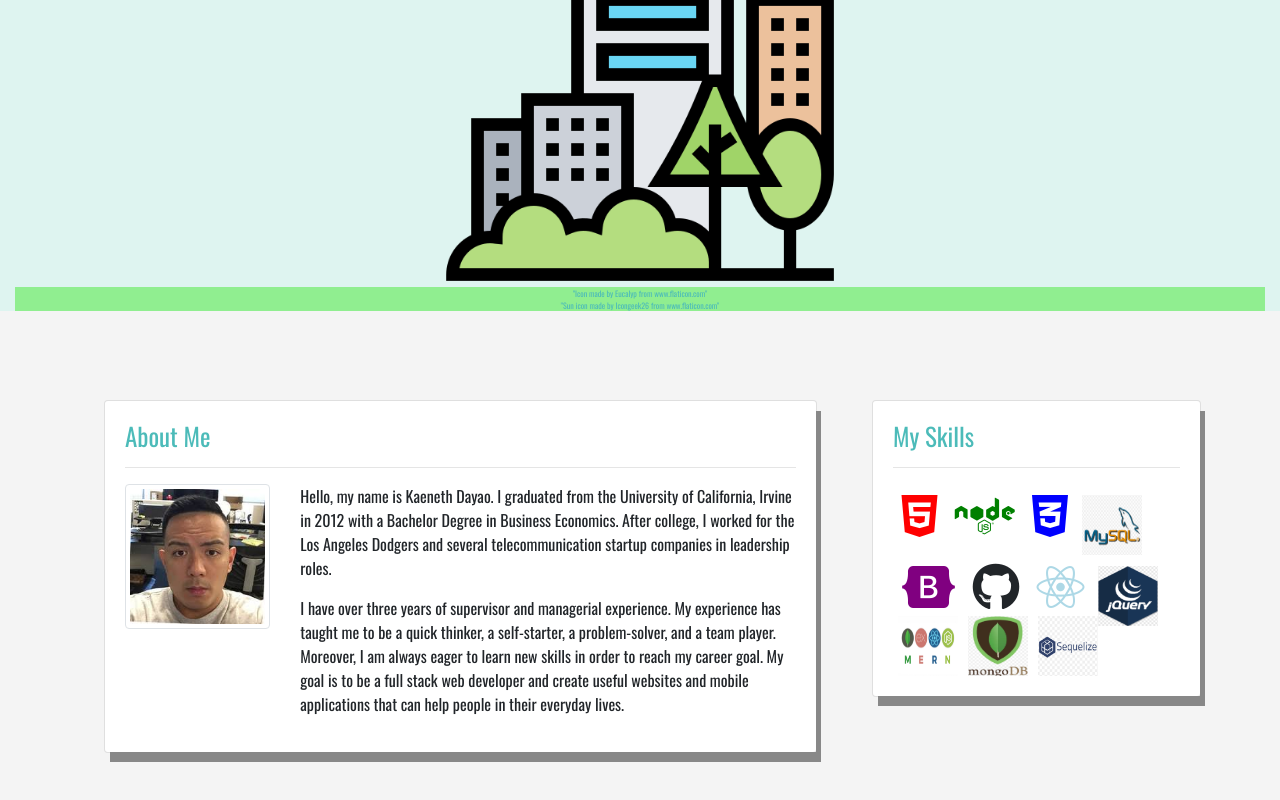
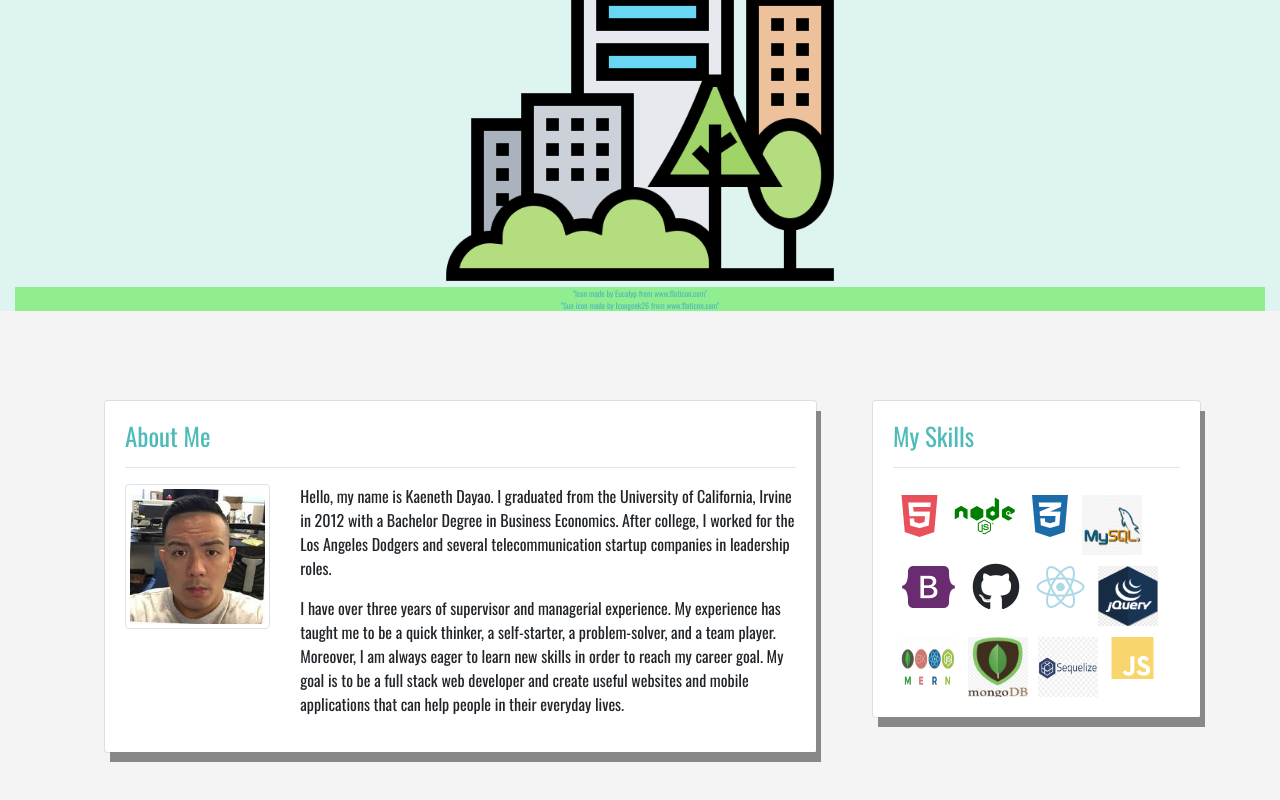
Before and after one commit to kendayao/React-Portfolio, a React (Create React App) app in the folder client/: page / in a window 1280 px wide. Shown: the part 1522-2322 px from the top of the page. Built offline with nearby package versions, Linux system fonts and the light colour scheme.

Commit message:
added note taker project

```diff
--- a/client/src/components/Skills.css
+++ b/client/src/components/Skills.css
@@ -7,7 +7,7 @@
 }
 
 .fa-html5{
-    color: red;
+    color: #e8505b;
 }
 
 .fa-node{
@@ -15,17 +15,21 @@
 }
 
 .fa-css3-alt{
-    color: blue
+    color: #1b6ca8
 }
 
 .fa-bootstrap{
-    color: purple
+    color: #6A2C70
 }
 
 .fa-react{
     color: lightblue
 }
 
+.fa-js{
+    color: #f9d56e
+}
+
 .card-body{
     box-shadow: 5px 10px #888888;
 }
--- a/client/src/components/Skills.js
+++ b/client/src/components/Skills.js
@@ -20,6 +20,7 @@ return (
               <img className="img1" title="MERN" src="../images/mern.png" alt="Mern"/>
               <img className="img1" title="MongoDB" src="../images/mongdb.png" alt="mongodb"/>
               <img className="img1" title="Sequelize" src="../images/sequelize.png" alt="sequelize"/>
+              <i class="fab fa-js fa-3x" title="JavaScript" ></i>
             </div>
           </div>
         </div>
--- a/client/src/portfolio.json
+++ b/client/src/portfolio.json
@@ -75,6 +75,13 @@
         "appTitle":"Drum Kit",
         "appRepo":"https://github.com/kendayao/Drumkit",
         "languages": "HTML CSS JavaScript"
+    },
+    {
+        "img":"../../images/notetaker.png",
+        "appLink":"https://github.com/kendayao/Note-Taker/",
+        "appTitle":"Note Taker",
+        "appRepo":"https://github.com/kendayao/Note-Taker",
+        "languages": "HTML CSS JavaScript Node Express"
     }
 
 
```
Also changed, not shown: client/public/images/notetaker.png (added).
